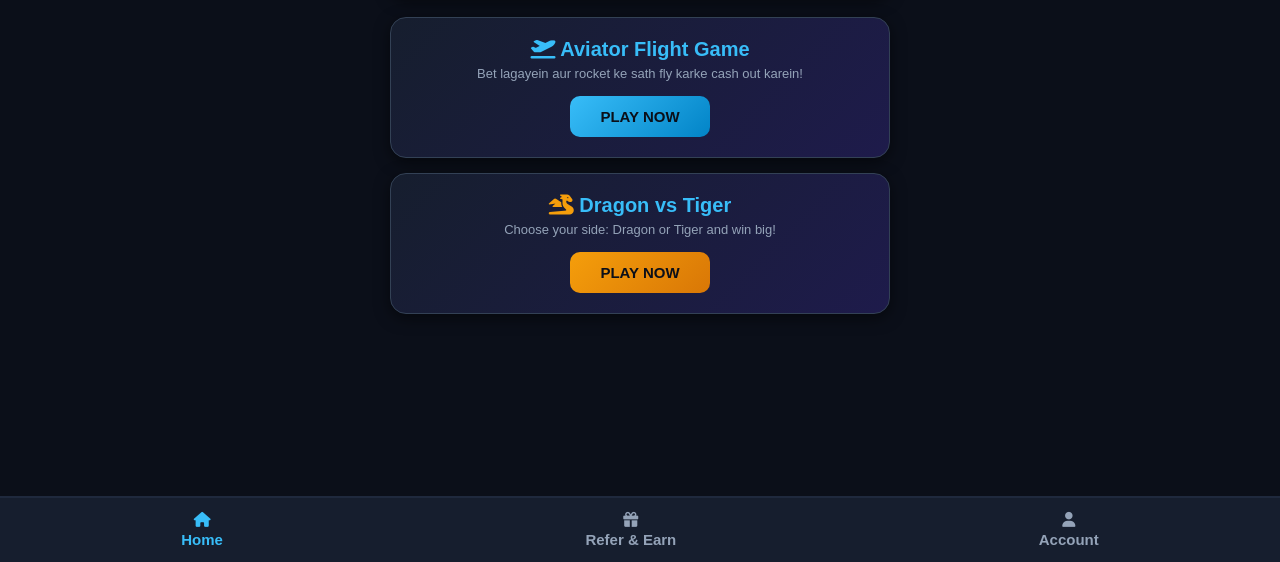
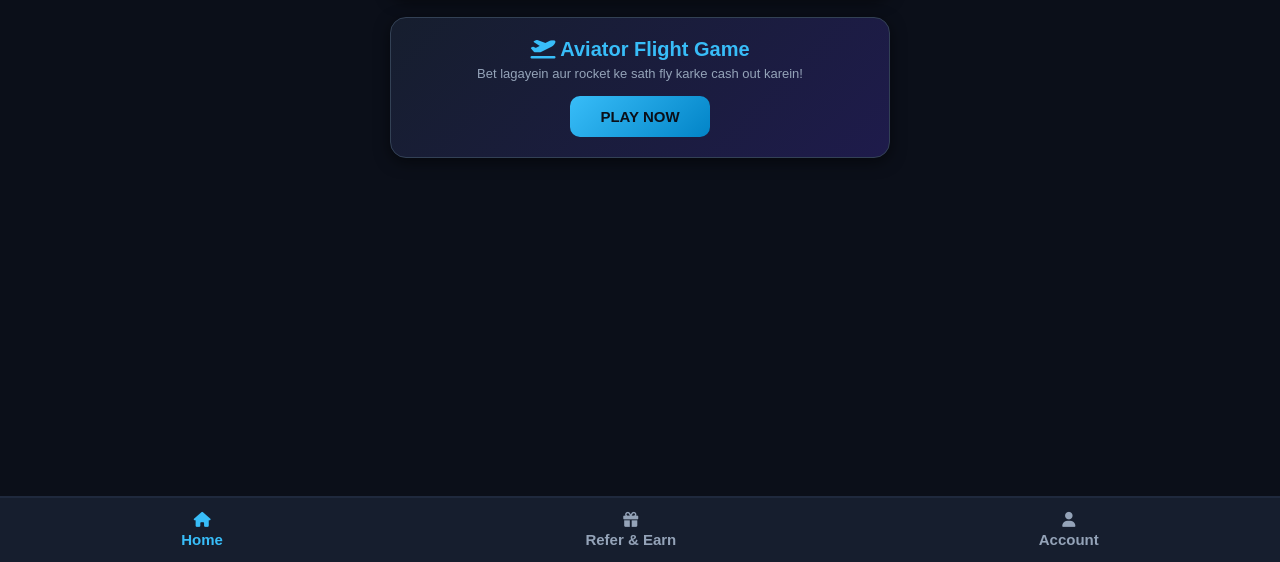
Before and after one commit to Surendragadli/skynova-game, a website: page home.html in a window 1280 px wide. Shown: the part 238-800 px from the top of the page. Drawn offline with Linux system fonts and the light colour scheme.

Commit message:
Add files via upload

```diff
--- a/home.html
+++ b/home.html
@@ -54,13 +54,6 @@
         <div class="game-desc">Bet lagayein aur rocket ke sath fly karke cash out karein!</div>
         <a href="game.html" class="btn-play">Play Now</a>
     </div>
-
-    <!-- Dragon vs Tiger Game Card (New) -->
-    <div class="game-card">
-        <div class="game-title"><i class="fa-solid fa-dragon" style="color: #f59e0b;"></i> Dragon vs Tiger</div>
-        <div class="game-desc">Choose your side: Dragon or Tiger and win big!</div>
-        <a href="dragon.html" class="btn-play" style="background: linear-gradient(135deg, #f59e0b, #d97706); color: #0b0f19;">Play Now</a>
-    </div>
 </div>
 
 <div class="navbar">
```
